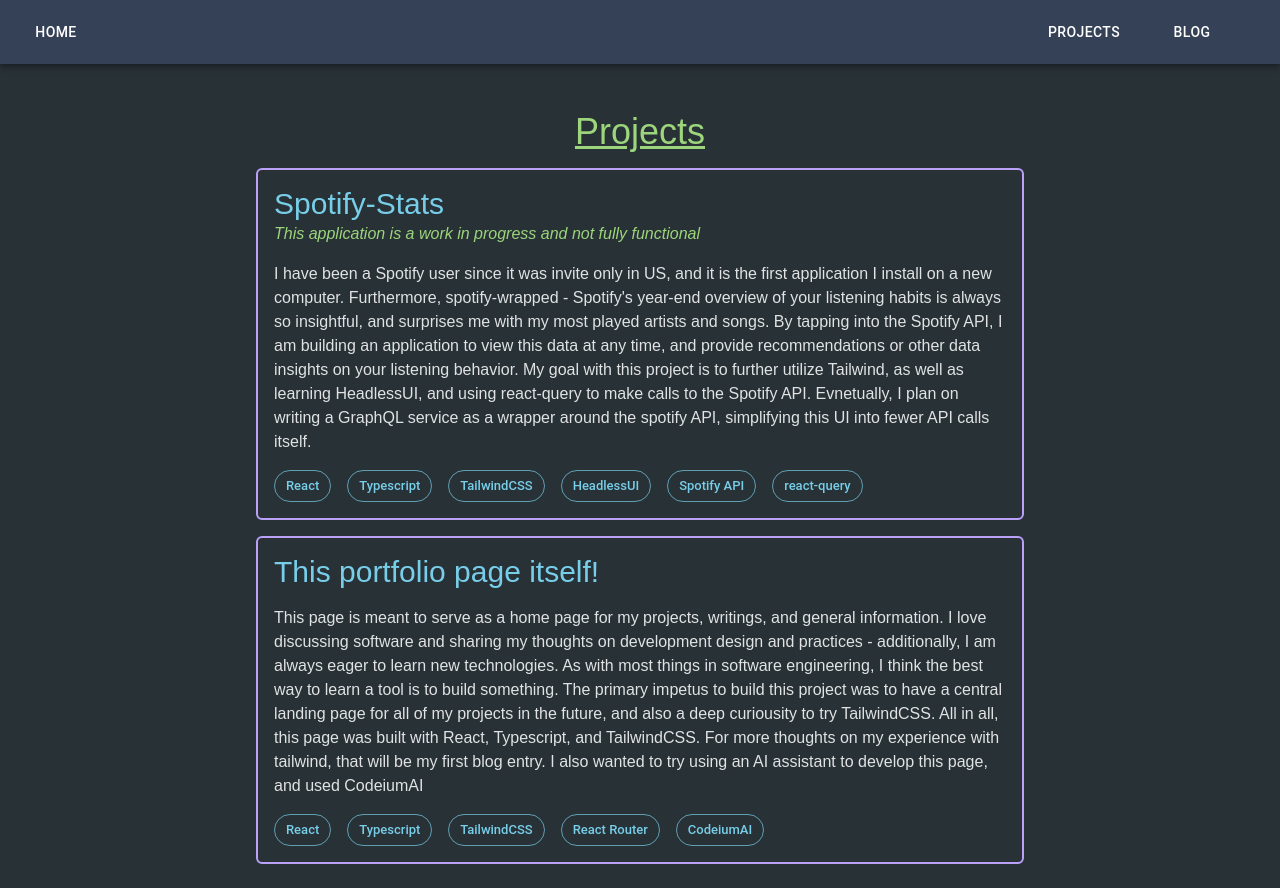
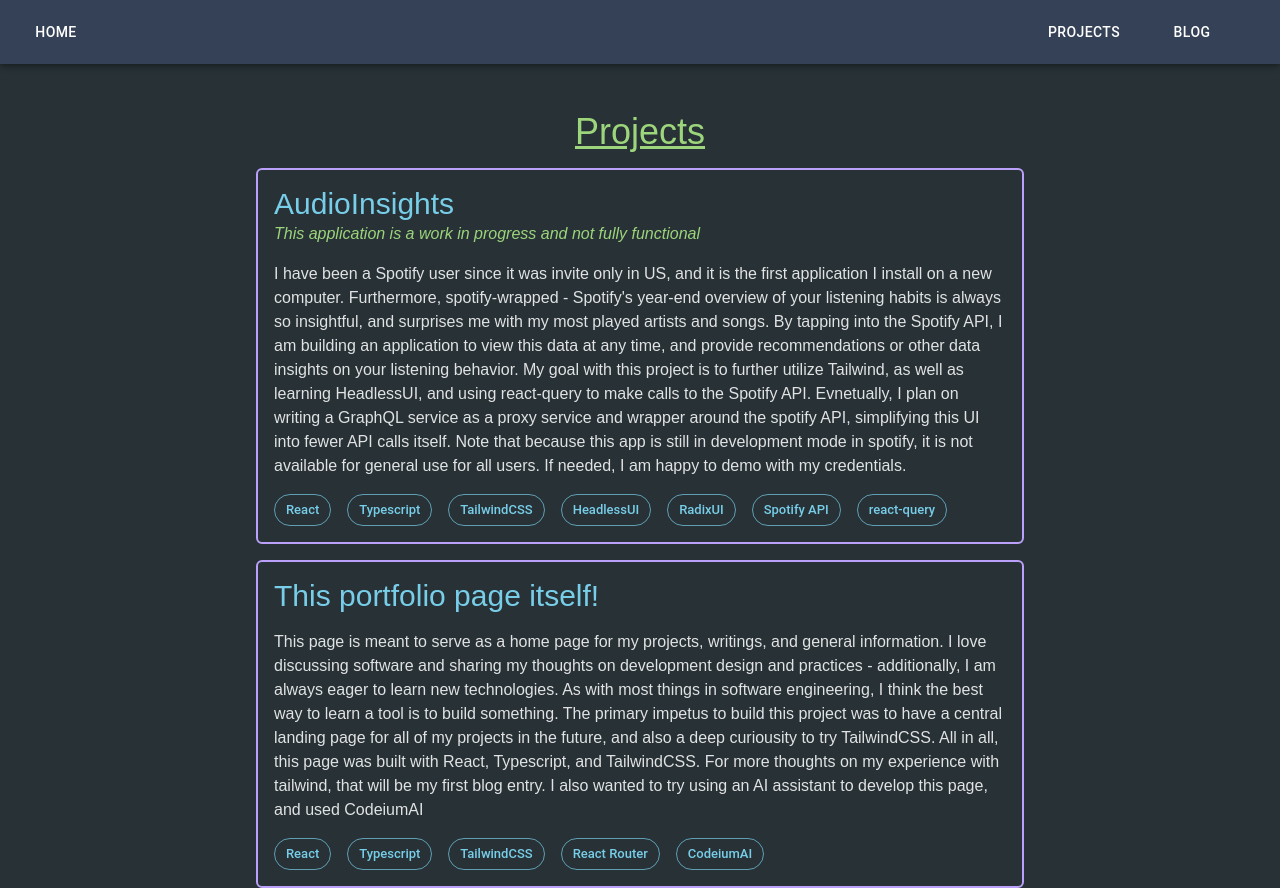
Before and after one commit to menterline/home, a React (Vite) app: page /home/projects in a window 1280 px wide. Before the commit the page ends 864 px from the top, so only its background shows below. Built offline with nearby package versions, Linux system fonts and the light colour scheme.

Commit message:
Updated description of audioInsights

```diff
--- a/src/assets/projectsList.ts
+++ b/src/assets/projectsList.ts
@@ -2,15 +2,16 @@
 
 export const projectsList: Project[] = [
   {
-    name: "Spotify-Stats",
+    name: "AudioInsights",
     description:
-      "I have been a Spotify user since it was invite only in US, and it is the first application I install on a new computer.  Furthermore, spotify-wrapped - Spotify's year-end overview of your listening habits is always so insightful, and surprises me with my most played artists and songs.  By tapping into the Spotify API, I am building an application to view this data at any time, and provide recommendations or other data insights on your listening behavior.  My goal with this project is to further utilize Tailwind, as well as learning HeadlessUI, and using react-query to make calls to the Spotify API.  Evnetually, I plan on writing a GraphQL service as a wrapper around the spotify API, simplifying this UI into fewer API calls itself.",
+      "I have been a Spotify user since it was invite only in US, and it is the first application I install on a new computer.  Furthermore, spotify-wrapped - Spotify's year-end overview of your listening habits is always so insightful, and surprises me with my most played artists and songs.  By tapping into the Spotify API, I am building an application to view this data at any time, and provide recommendations or other data insights on your listening behavior.  My goal with this project is to further utilize Tailwind, as well as learning HeadlessUI, and using react-query to make calls to the Spotify API.  Evnetually, I plan on writing a GraphQL service as a proxy service and wrapper around the spotify API, simplifying this UI into fewer API calls itself.  Note that because this app is still in development mode in spotify, it is not available for general use for all users.  If needed, I am happy to demo with my credentials.",
     link: "https://menterline.github.io/spotify-stats/",
     skills: [
       "React",
       "Typescript",
       "TailwindCSS",
       "HeadlessUI",
+      "RadixUI",
       "Spotify API",
       "react-query",
     ],
```
